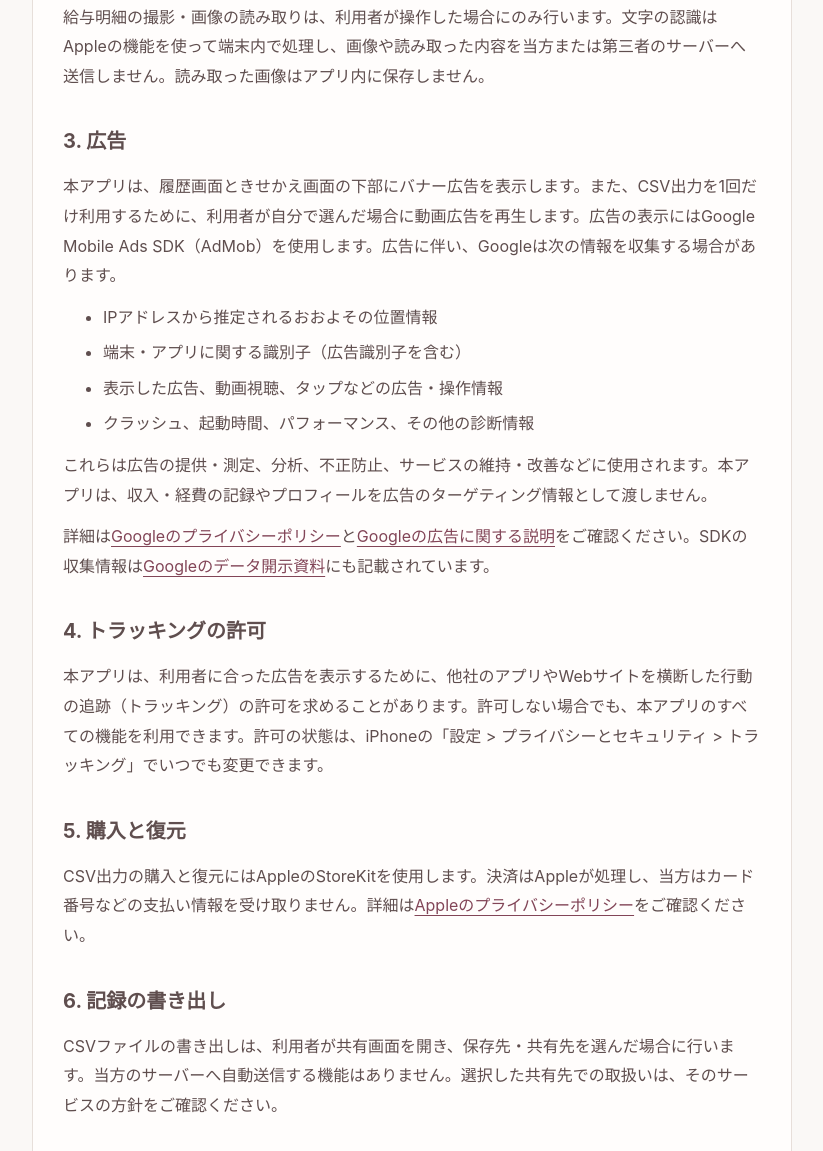
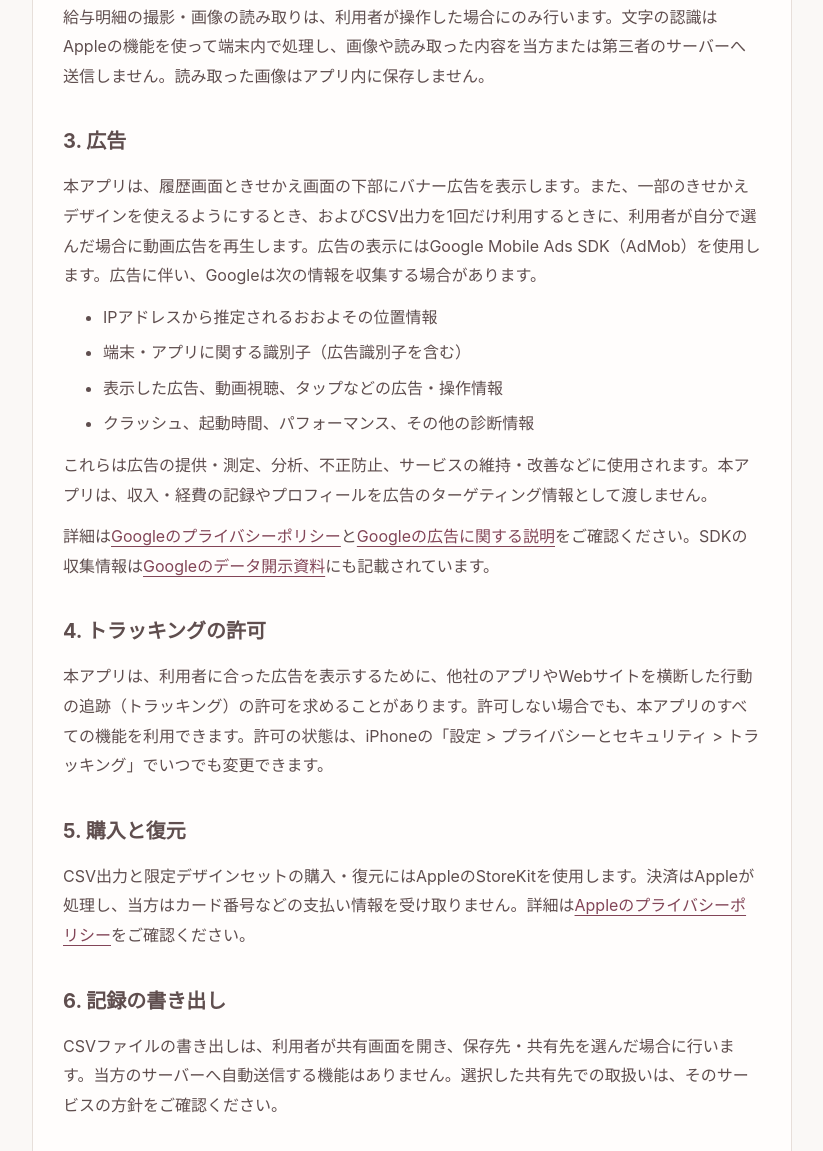
Before and after one commit to Cann10/static-pages-01, a plain HTML site: page tsumuton/privacy.html in a window 1280 px wide. Shown: the part 623-1774 px from the top of the page, without its empty margins (228-1051 px from the left). Drawn offline with Linux system fonts and the light colour scheme.

Commit message:
つむとん: update privacy page

```diff
--- a/tsumuton/privacy.html
+++ b/tsumuton/privacy.html
@@ -2,9 +2,9 @@
 <html lang="ja"><head><meta charset="utf-8"><meta name="viewport" content="width=device-width,initial-scale=1"><title>プライバシーポリシー — つむとん</title><meta name="description" content="つむとんのプライバシーポリシー。運営：Cann App Works。"><style>:root{color-scheme:light}*{box-sizing:border-box}body{margin:0;background:#FAF8F6;color:#5F4E4E;font:16px/1.85 -apple-system,BlinkMacSystemFont,"Hiragino Sans",sans-serif}main{max-width:760px;margin:32px auto;padding:30px;background:#FFFDFC;border:1px solid #E7DFDA;border-radius:24px}nav{display:flex;flex-wrap:wrap;gap:20px;font-size:14px}a{color:#824557;text-underline-offset:4px}a:focus-visible{outline:3px solid #824557;outline-offset:4px}h1{font-size:clamp(24px,6vw,32px);line-height:1.5;margin:28px 0 8px}h2{font-size:20px;margin:32px 0 10px}h3{font-size:17px;margin:24px 0 6px}p,ul{margin:12px 0}li{margin:6px 0}.brand{font-weight:600}.muted{color:#796969;font-size:14px}footer{margin-top:40px;border-top:1px solid #E7DFDA;padding-top:20px;font-size:14px} @media(max-width:600px){main{margin:12px;padding:22px;border-radius:20px}}</style></head><body><main><nav aria-label="ページ"><span class="brand">つむとん</span><a href="support.html">サポート</a><a href="privacy.html">プライバシー</a></nav><h1>プライバシーポリシー</h1><p class="muted">最終更新日：2026年11月20日</p><p>Cann App Works（以下「当方」）は、iOSアプリ「つむとん - 扶養・給与・副業の収入管理」（以下「本アプリ」）における情報の取扱いを、以下のとおり定めます。</p>
 <h2>1. 端末内に保存する情報</h2><p>登録した収入・経費の記録、勤務先、目標金額、生年月日・学生かどうか・扶養や健康保険の状況などのプロフィール、きせかえの設定と利用状況（記録回数・利用日数）を端末内に保存します。当方の独自サーバーへこれらの情報を送信する機能はありません。アカウント登録は不要です。</p><p>保存データはアプリの削除によって失われます。iPhoneのバックアップに含まれる場合がありますが、アプリ独自のクラウド同期は提供していません。</p>
 <h2>2. 給与明細の読み取り</h2><p>給与明細の撮影・画像の読み取りは、利用者が操作した場合にのみ行います。文字の認識はAppleの機能を使って端末内で処理し、画像や読み取った内容を当方または第三者のサーバーへ送信しません。読み取った画像はアプリ内に保存しません。</p>
-<h2>3. 広告</h2><p>本アプリは、履歴画面ときせかえ画面の下部にバナー広告を表示します。また、CSV出力を1回だけ利用するために、利用者が自分で選んだ場合に動画広告を再生します。広告の表示にはGoogle Mobile Ads SDK（AdMob）を使用します。広告に伴い、Googleは次の情報を収集する場合があります。</p><ul><li>IPアドレスから推定されるおおよその位置情報</li><li>端末・アプリに関する識別子（広告識別子を含む）</li><li>表示した広告、動画視聴、タップなどの広告・操作情報</li><li>クラッシュ、起動時間、パフォーマンス、その他の診断情報</li></ul><p>これらは広告の提供・測定、分析、不正防止、サービスの維持・改善などに使用されます。本アプリは、収入・経費の記録やプロフィールを広告のターゲティング情報として渡しません。</p><p>詳細は<a href="https://policies.google.com/privacy">Googleのプライバシーポリシー</a>と<a href="https://policies.google.com/technologies/ads">Googleの広告に関する説明</a>をご確認ください。SDKの収集情報は<a href="https://developers.google.com/admob/ios/privacy/data-disclosure">Googleのデータ開示資料</a>にも記載されています。</p>
+<h2>3. 広告</h2><p>本アプリは、履歴画面ときせかえ画面の下部にバナー広告を表示します。また、一部のきせかえデザインを使えるようにするとき、およびCSV出力を1回だけ利用するときに、利用者が自分で選んだ場合に動画広告を再生します。広告の表示にはGoogle Mobile Ads SDK（AdMob）を使用します。広告に伴い、Googleは次の情報を収集する場合があります。</p><ul><li>IPアドレスから推定されるおおよその位置情報</li><li>端末・アプリに関する識別子（広告識別子を含む）</li><li>表示した広告、動画視聴、タップなどの広告・操作情報</li><li>クラッシュ、起動時間、パフォーマンス、その他の診断情報</li></ul><p>これらは広告の提供・測定、分析、不正防止、サービスの維持・改善などに使用されます。本アプリは、収入・経費の記録やプロフィールを広告のターゲティング情報として渡しません。</p><p>詳細は<a href="https://policies.google.com/privacy">Googleのプライバシーポリシー</a>と<a href="https://policies.google.com/technologies/ads">Googleの広告に関する説明</a>をご確認ください。SDKの収集情報は<a href="https://developers.google.com/admob/ios/privacy/data-disclosure">Googleのデータ開示資料</a>にも記載されています。</p>
 <h2>4. トラッキングの許可</h2><p>本アプリは、利用者に合った広告を表示するために、他社のアプリやWebサイトを横断した行動の追跡（トラッキング）の許可を求めることがあります。許可しない場合でも、本アプリのすべての機能を利用できます。許可の状態は、iPhoneの「設定 &gt; プライバシーとセキュリティ &gt; トラッキング」でいつでも変更できます。</p>
-<h2>5. 購入と復元</h2><p>CSV出力の購入と復元にはAppleのStoreKitを使用します。決済はAppleが処理し、当方はカード番号などの支払い情報を受け取りません。詳細は<a href="https://www.apple.com/legal/privacy/jp/">Appleのプライバシーポリシー</a>をご確認ください。</p>
+<h2>5. 購入と復元</h2><p>CSV出力と限定デザインセットの購入・復元にはAppleのStoreKitを使用します。決済はAppleが処理し、当方はカード番号などの支払い情報を受け取りません。詳細は<a href="https://www.apple.com/legal/privacy/jp/">Appleのプライバシーポリシー</a>をご確認ください。</p>
 <h2>6. 記録の書き出し</h2><p>CSVファイルの書き出しは、利用者が共有画面を開き、保存先・共有先を選んだ場合に行います。当方のサーバーへ自動送信する機能はありません。選択した共有先での取扱いは、そのサービスの方針をご確認ください。</p>
 <h2>7. お問い合わせと情報の管理</h2><p>お問い合わせでお送りいただいたメールアドレスや内容は、お問い合わせへの対応に使用します。収入の金額など、不要な個人情報を本文や添付画像に含める必要はありません。端末内のデータは、アプリの設定から削除できるほか、アプリを削除すると削除されます。広告サービスやAppleが扱う情報の保存期間・削除方法は、各サービスの方針と手続きに従います。</p>
 <h2>8. 本ポリシーの変更</h2><p>機能や利用するサービスの変更に応じて本ポリシーを更新し、本ページに掲載します。</p>
```
